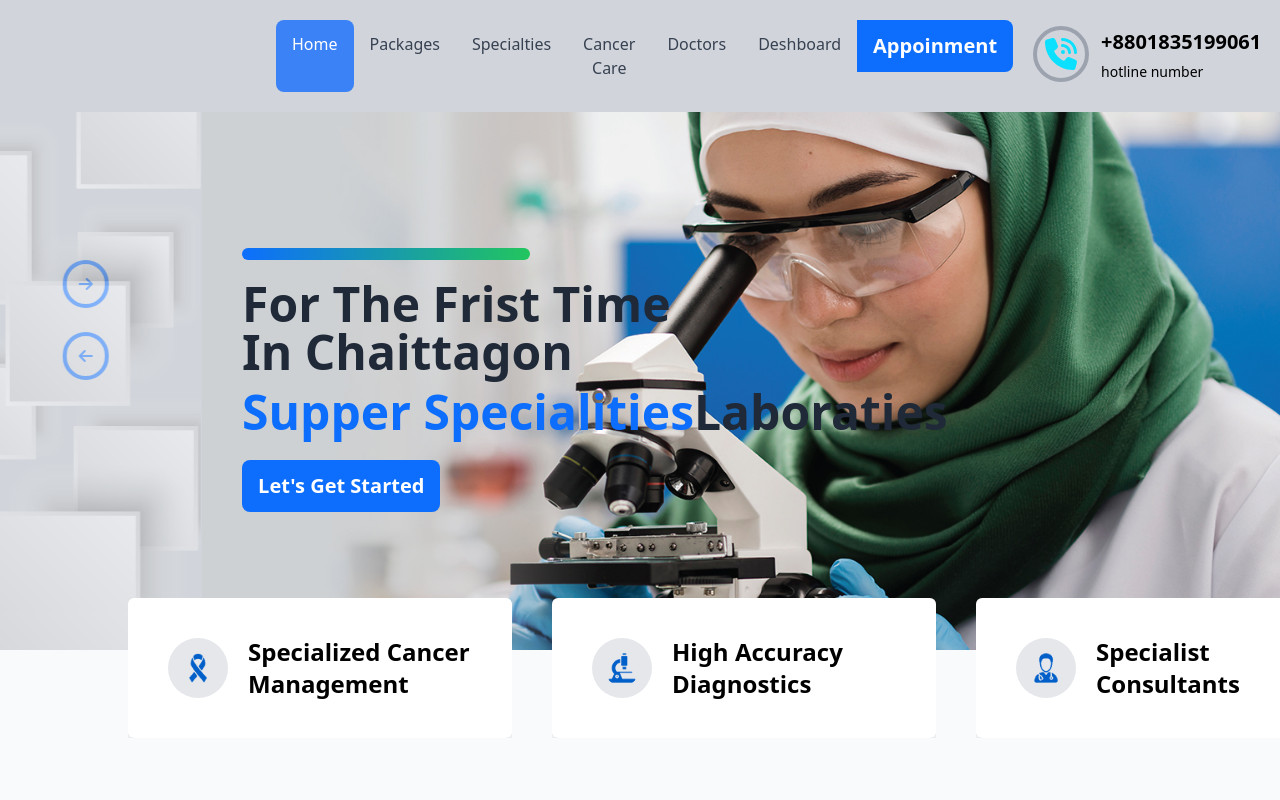
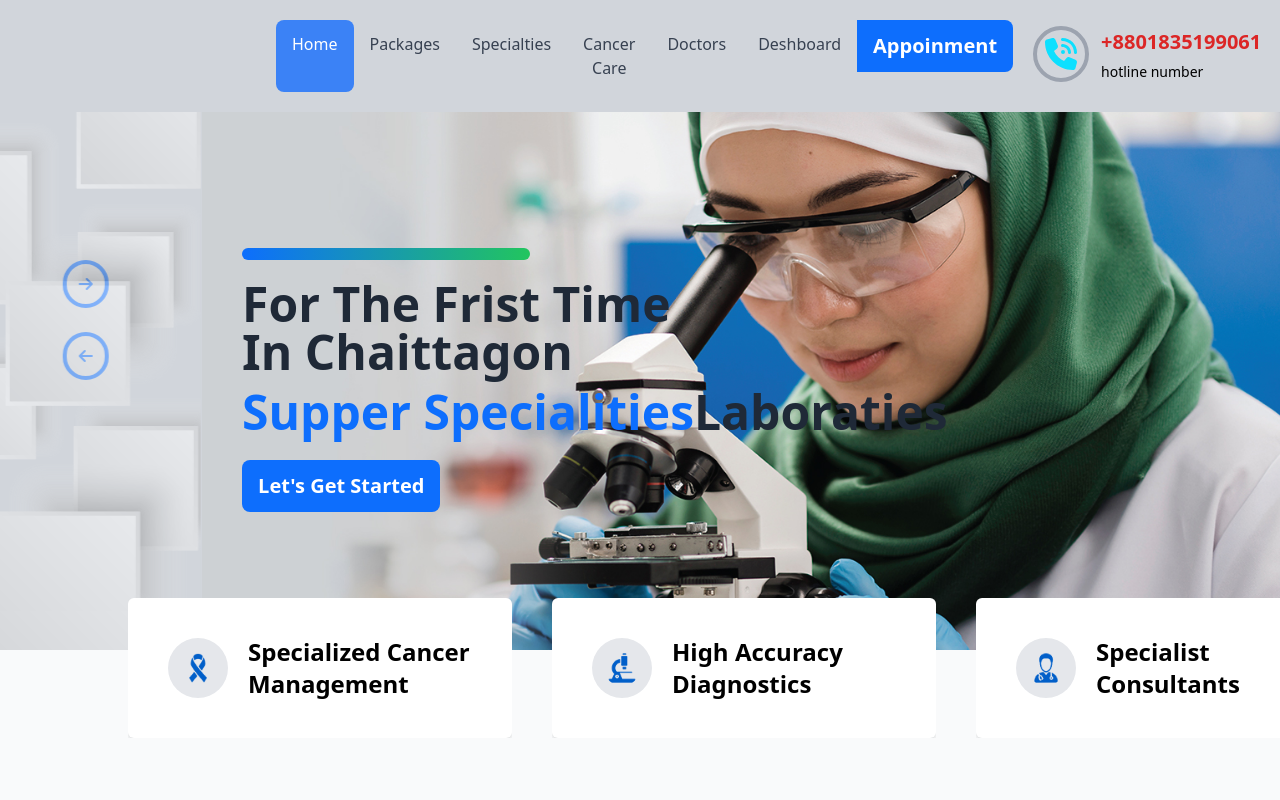
Before and after one commit to rashelmahomud/asperia-helth-care, a Next.js app: page / in a window 1280 px wide. Shown: the top 800 px of the page. Built offline with nearby package versions, Linux system fonts and the light colour scheme.

Commit message:
text commit code

```diff
--- a/src/app/components/shared/Header.tsx
+++ b/src/app/components/shared/Header.tsx
@@ -76,7 +76,7 @@ const Header = () => {
           </Link>
 
           <div className="">
-            <p className="font-semibold">+8801835199061</p>
+            <p className="font-semibold text-red-600">+8801835199061</p>
 
             <span className="text-sm">hotline number</span>
           </div>
```
Also changed, not shown: 1 other file (tests, documents, lock files or other folders).
